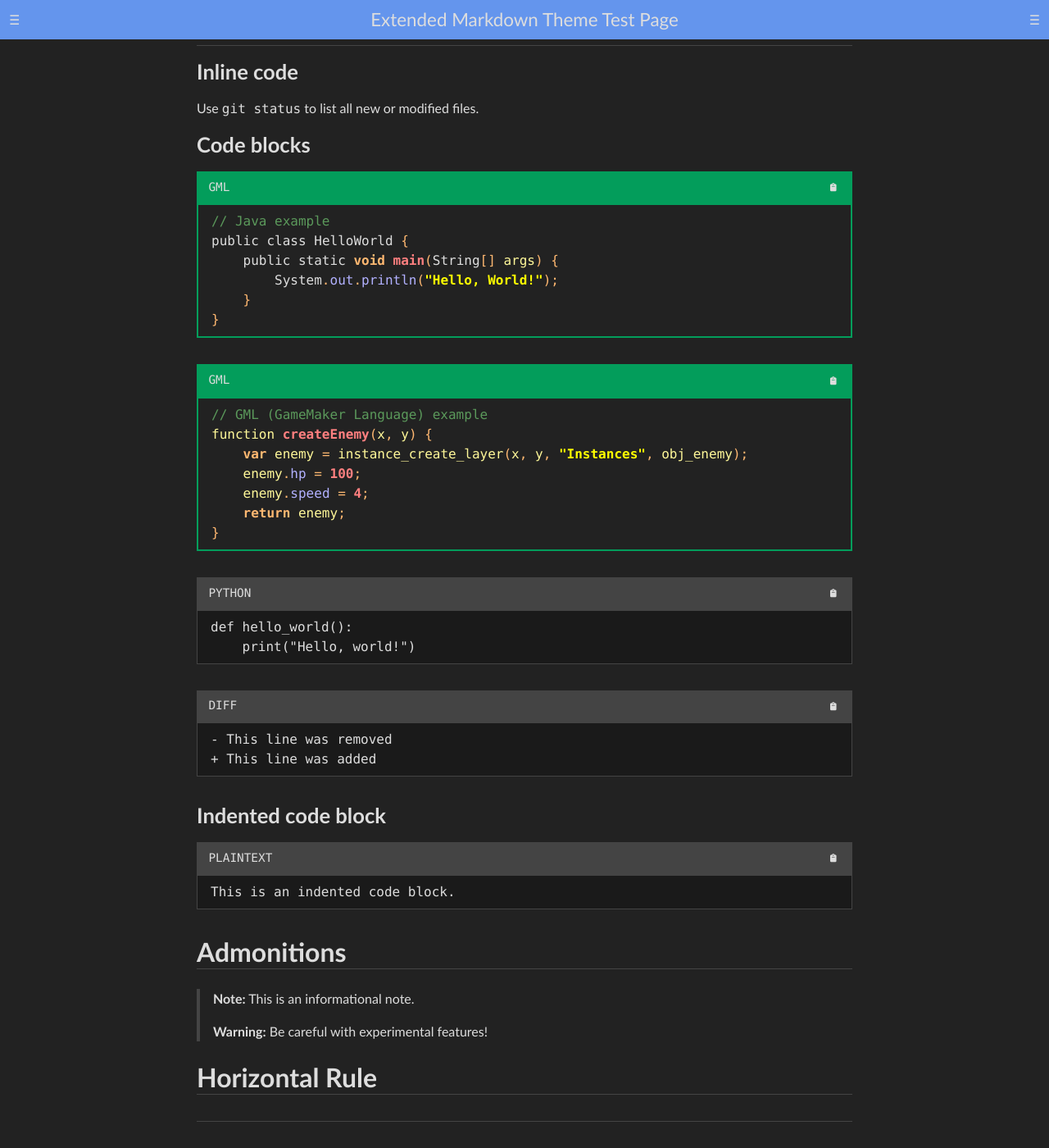
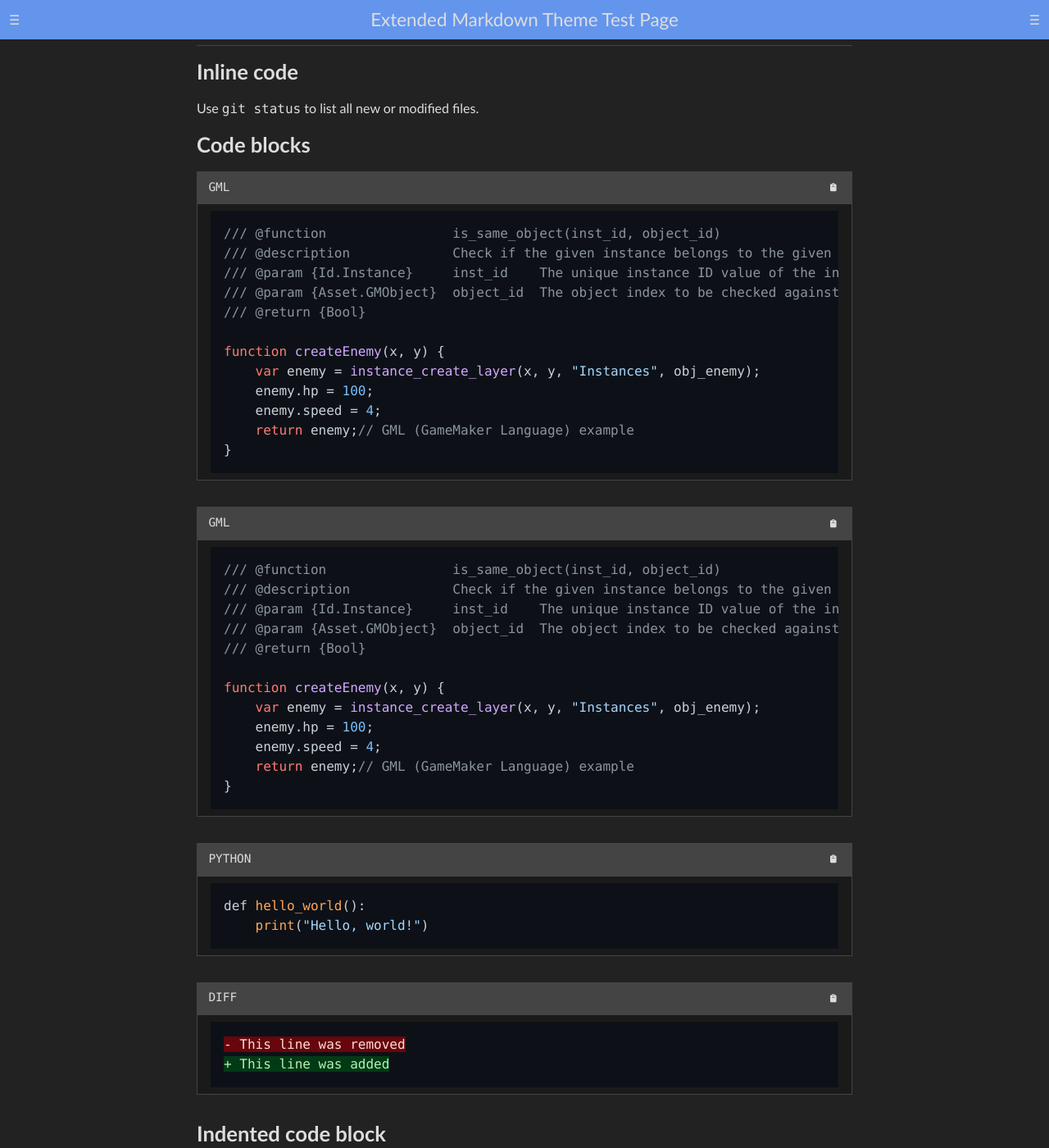
Before and after one commit to zBuLe/Chronicle-Destiny, a Jekyll site: the page built from test.md, in a window 1280 px wide and 1400 px high, scrolled down 1935 px. Shown: the whole window at 82% size. Built offline with Jekyll 4.4.1, drawn with Linux system fonts in a browser that asks for light colours; nearby versions of some CDN libraries; our own code applies the rules of GitHub Pages for plain Markdown files; some of the changed text lies outside the part shown.

Commit message:
style: update head.html to remove unused GML stylesheet and add highlight.js for improved code highlighting

`````diff
--- a/_includes/head.html
+++ b/_includes/head.html
@@ -4,4 +4,8 @@
 <script src="https://kit.fontawesome.com/fe2b0ce82c.js" crossorigin="anonymous"></script>
 <link rel="stylesheet" href="{{ '/assets/css/style.css' | relative_url }}">
 <link rel="stylesheet" href="{{ '/assets/css/markdown.css' | relative_url }}">
-<link rel="stylesheet" href="{{ '/assets/css/gml.css' | relative_url }}">
+<!--<link rel="stylesheet" href="{{ '/assets/css/gml.css' | relative_url }}">
+-->
+<link rel="stylesheet" href="https://cdnjs.cloudflare.com/ajax/libs/highlight.js/11.9.0/styles/github-dark.min.css">
+<script src="https://cdnjs.cloudflare.com/ajax/libs/highlight.js/11.9.0/highlight.min.js"></script>
+<script>hljs.highlightAll();</script>
--- a/test.md
+++ b/test.md
@@ -78,21 +78,32 @@ Use `git status` to list all new or modified files.
 ### Code blocks
 
 ```java
-// Java example
-public class HelloWorld {
-    public static void main(String[] args) {
-        System.out.println("Hello, World!");
-    }
+/// @function                is_same_object(inst_id, object_id)
+/// @description             Check if the given instance belongs to the given object.
+/// @param {Id.Instance}     inst_id    The unique instance ID value of the instance to check.
+/// @param {Asset.GMObject}  object_id  The object index to be checked against.
+/// @return {Bool}
+
+function createEnemy(x, y) {
+    var enemy = instance_create_layer(x, y, "Instances", obj_enemy);
+    enemy.hp = 100;
+    enemy.speed = 4;
+    return enemy;// GML (GameMaker Language) example
 }
 ````
 
 ```java
-// GML (GameMaker Language) example
+/// @function                is_same_object(inst_id, object_id)
+/// @description             Check if the given instance belongs to the given object.
+/// @param {Id.Instance}     inst_id    The unique instance ID value of the instance to check.
+/// @param {Asset.GMObject}  object_id  The object index to be checked against.
+/// @return {Bool}
+
 function createEnemy(x, y) {
     var enemy = instance_create_layer(x, y, "Instances", obj_enemy);
     enemy.hp = 100;
     enemy.speed = 4;
-    return enemy;
+    return enemy;// GML (GameMaker Language) example
 }
 ```
 
`````
